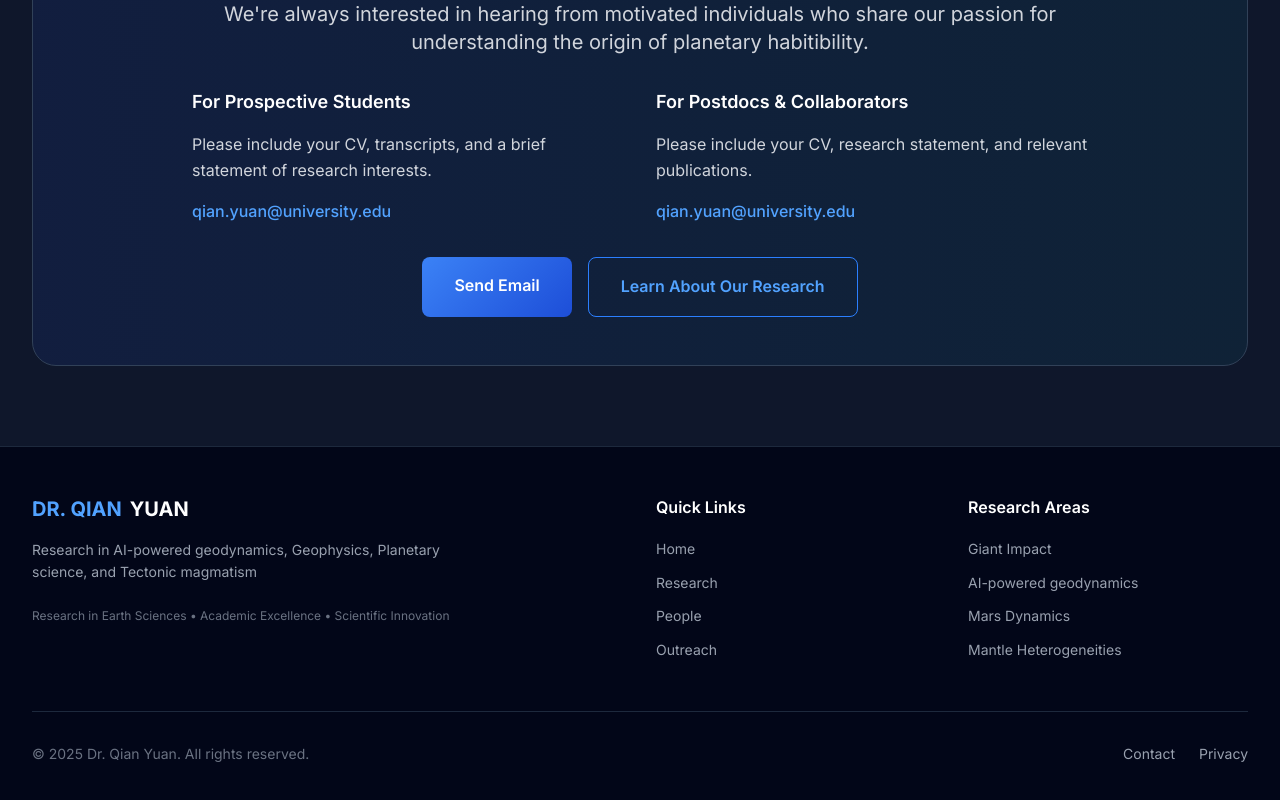
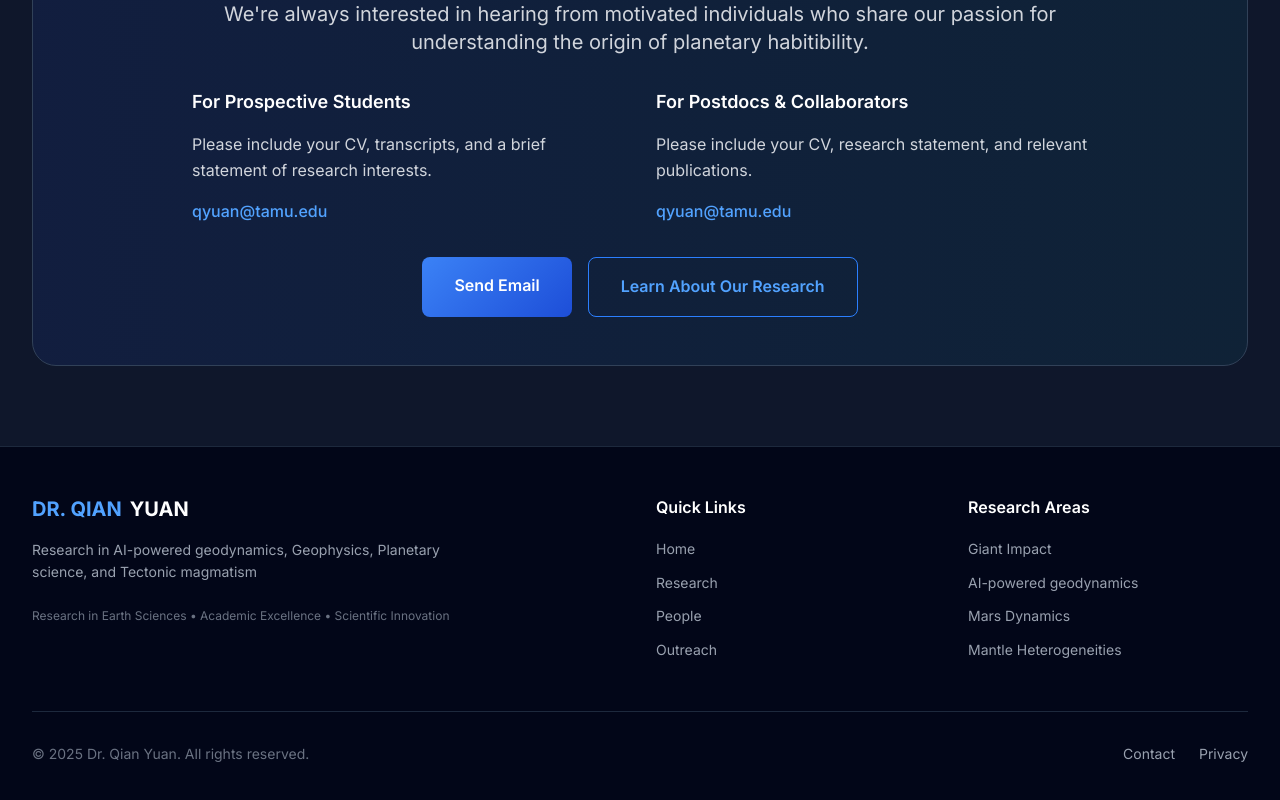
Before and after one commit to yuan-impact/qian-yuan-website, a Next.js app: page /join-us in a window 1280 px wide. Shown: the part 5267-6067 px from the top of the page. Built offline with nearby package versions, Linux system fonts and the light colour scheme.

Commit message:
joinus_email

```diff
--- a/src/app/join-us/page.tsx
+++ b/src/app/join-us/page.tsx
@@ -243,10 +243,10 @@ export default function JoinUs() {
                     Please include your CV, transcripts, and a brief statement of research interests.
                   </p>
                   <a
-                    href="mailto:qian.yuan@university.edu?subject=Graduate Student Application"
+                    href="mailto:qyuan@tamu.edu?subject=Graduate Student Application"
                     className="text-blue-400 hover:text-blue-300 font-medium"
                   >
-                    qian.yuan@university.edu
+                    qyuan@tamu.edu
                   </a>
                 </div>
 
@@ -258,10 +258,10 @@ export default function JoinUs() {
                     Please include your CV, research statement, and relevant publications.
                   </p>
                   <a
-                    href="mailto:qian.yuan@university.edu?subject=Postdoc Application"
+                    href="mailto:qyuan@tamu.edu?subject=Postdoc Application"
                     className="text-blue-400 hover:text-blue-300 font-medium"
                   >
-                    qian.yuan@university.edu
+                    qyuan@tamu.edu
                   </a>
                 </div>
               </div>
```
